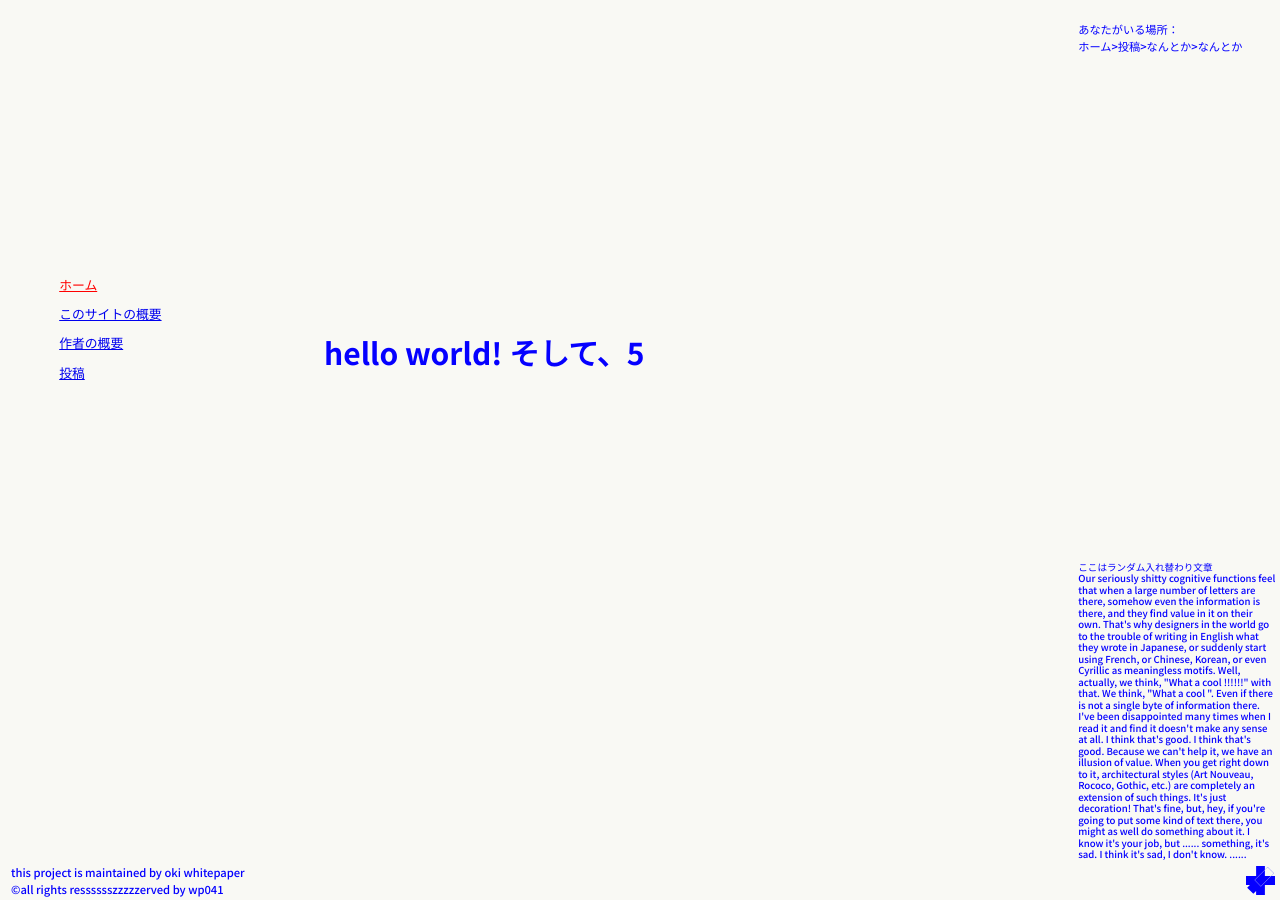
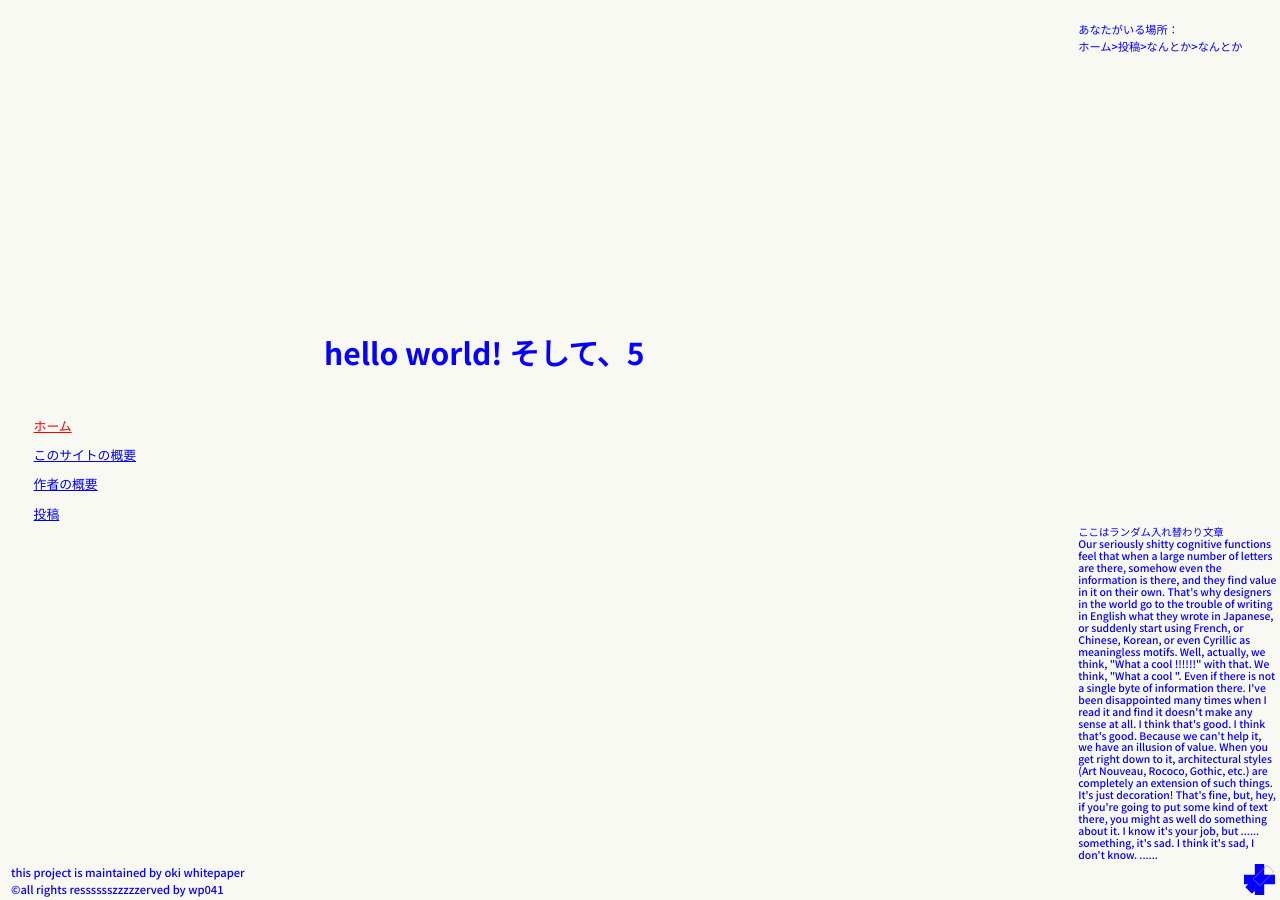
Before and after one commit to wp041/wp041.github.io, a Jekyll site: the page built from index.html, in a window 1280 px wide. Built offline with Jekyll 4.4.1, drawn with Linux system fonts in a browser that asks for light colours; some web fonts are replaced.

Commit message:
navigationの位置がおかしい問題を解消

```diff
--- a/_sass/main.scss
+++ b/_sass/main.scss
@@ -14,10 +14,9 @@ body{
     height: 100%;
     width: 20%;
     position: fixed;
-    padding-top: 20%;
+  top: 45%;
   }
   .nav{
-    margin: auto 10%;
     font-size: 0.8rem;
     padding-left: 10%;
   }
@@ -37,7 +36,7 @@ body{
   // position: fixed;
     width: 16%;
     right: 0;
-    font-size: 0.6rem;
+    font-size: 0.65rem;
     height: 100%;
     position: fixed;
     }
@@ -51,7 +50,7 @@ body{
       position: fixed;
       padding: 3px;
       bottom: 4%;
-      line-height: 1.2em;
+      line-height: 1.15em;
     }
     .random img {
       padding: 0.5em;
```
